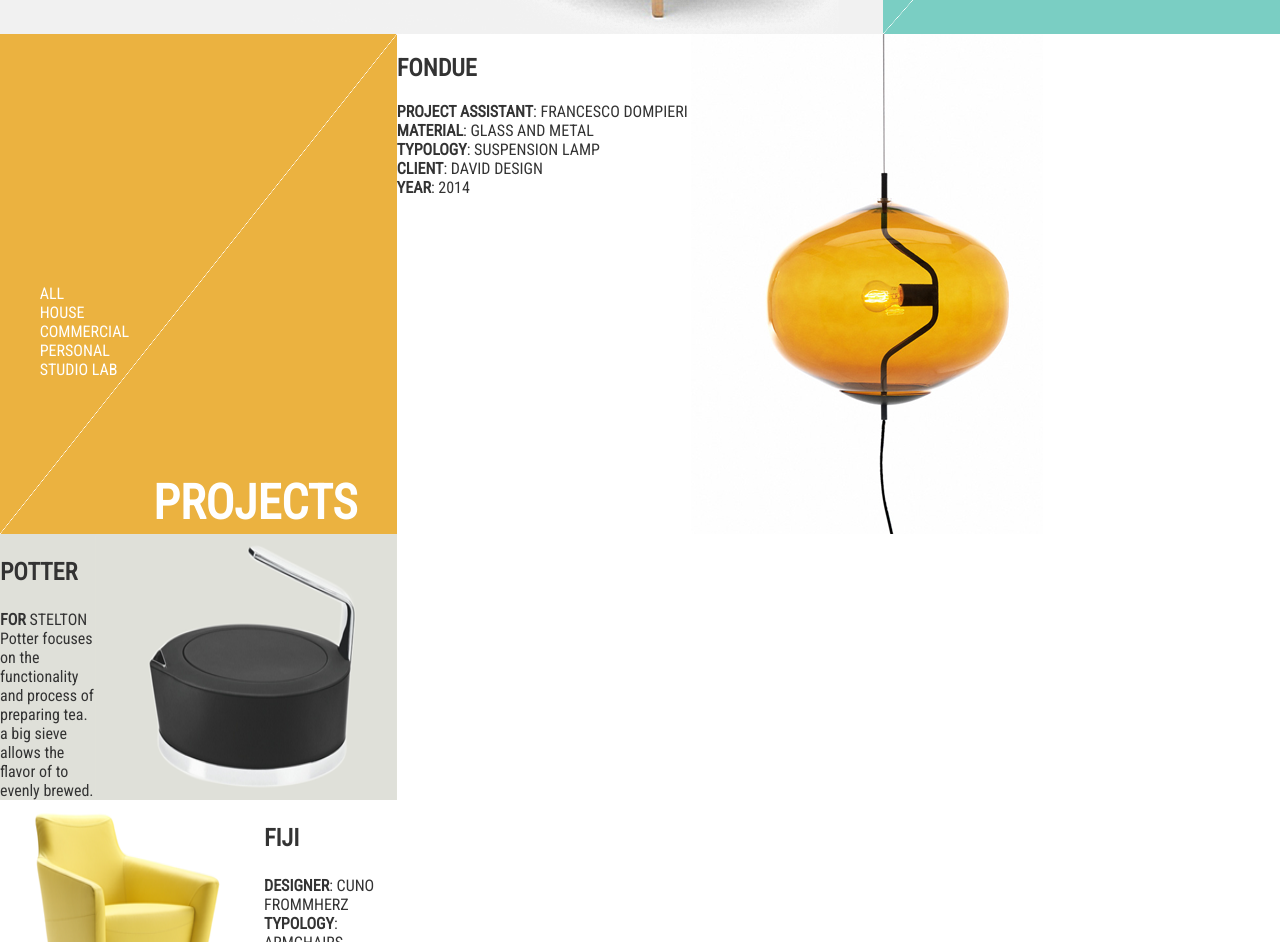
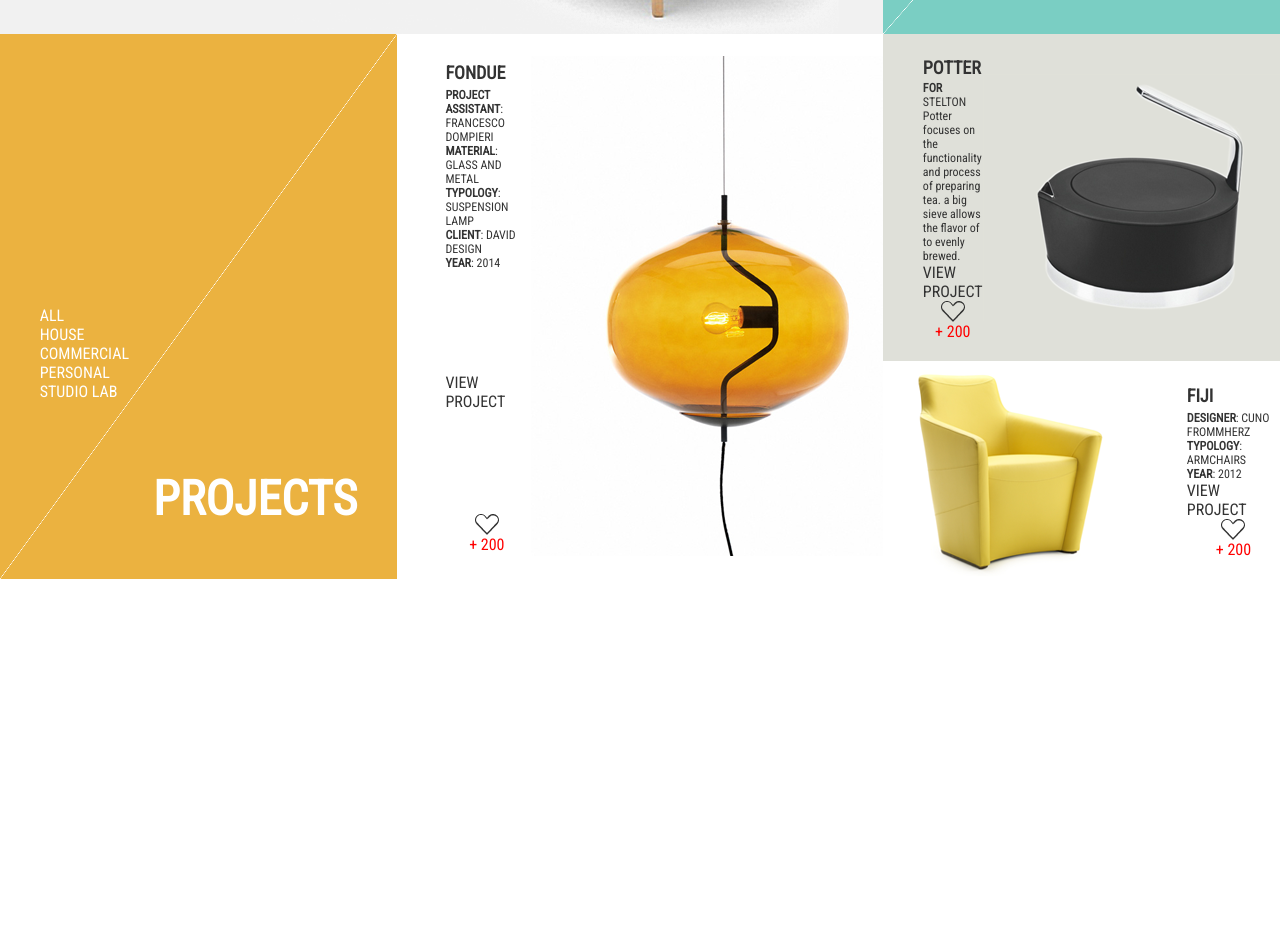
Before and after one commit to kolik29/dsgn, a plain HTML site: page index.html in a window 1280 px wide. Shown: the part 418-1360 px from the top of the page. After the commit the page ends 997 px from the top, so only its background shows below. Drawn offline with Linux system fonts and the light colour scheme.

Commit message:
Доделан адаптив, доделана нижняя часть

```diff
--- a/css/style.sass
+++ b/css/style.sass
@@ -14,7 +14,6 @@ a
 			position: absolute
 			left: -27.66px
 			top: 0
-			height: 100%
 			width: 100%
 			background: url('../img/icons/arrow_icon_w.png') no-repeat
 
@@ -28,6 +27,12 @@ a
 		&:before
 			background: url('../img/icons/arrow_icon_y.png') no-repeat
 
+h1
+	margin: 0
+
+h2
+	margin: 5% 0
+
 body
 	margin: 0
 	display: flex
@@ -36,17 +41,20 @@ body
 	font-family: 'Roboto Condensed'
 
 	section
-		min-height: 50%
 		background-size: 100%
 
+		&.big-width,
+		&.middle-width,
+		&.small-width
+			width: 100%
+
 		&.big-width
-			min-width: $small-width + $big-width
+			max-width: $small-width + $big-width
 
 		&.middle-width
-			min-width: $big-width
+			max-width: $big-width
 
 		&.small-width
-			min-width: $small-width
 			max-width: $small-width
 
 		&.main-screen
@@ -79,7 +87,7 @@ body
 			align-items: start
 
 			.menu-button
-				margin-top: 6em
+				margin-top: 10%
 				position: relative
 
 				label
@@ -168,6 +176,7 @@ body
 			.phone
 				position: absolute
 				color: #fff
+				font-size: 1em
 
 			.address
 				left: 10%
@@ -206,27 +215,59 @@ body
 			background: #fff
 			display: flex
 			color: #333333
+			justify-content: space-around
 
 			.uppercase
 				text-transform: uppercase
 
+			img
+				align-self: center
+
 			h1
 				text-transform: uppercase
 				font-size: 24px
+				width: 100%
 
 			&.grey
 				background-color: #dfe0d9
 
-		img
-			max-height: 100%
+			.text-block
+				flex-direction: column
+				display: flex
+				justify-content: space-between
+				align-items: center
+				margin: 5% 0 5% 10%
+				font-size: 12px
+
+				a
+					text-transform: uppercase
+					font-size: 16px
+
+					&:hover
+						color: black
+
+				.like
+					text-align: center
+					color: #ff0000
+					display: flex
+					flex-direction: column
+					align-items: center
+
+					div
+						background: url('../img/icons/heart.png') no-repeat
+						transition: .3s
+						width: 24px
+						height: 21px
+
+						&:hover
+							background: url('../img/icons/heart_r.png') no-repeat
 
 		@media screen and (max-width: 992px)
-			height: 50vh
-
 			&.big-width,
 			&.middle-width,
 			&.small-width
-				width: 50%
+				max-width: 50%
+				min-height: 50vh
 
 			&.main-screen,
 			&.item-screen,
@@ -237,21 +278,18 @@ body
 				display: flex
 
 				&.item-screen
-					width: 50%
+					max-width: 50%
 
 		@media screen and (max-width: 576px)
-			min-height: 50vh
-
 			&.big-width,
 			&.middle-width,
 			&.small-width
-				width: 100%
+				max-width: 100%
 
 			&.main-screen
 				flex-direction: column
 
-			&.main-screen,
-			&.items-block
+			&.main-screen
 				height: 100vh
 
 			&.items-block
--- a/index.html
+++ b/index.html
@@ -65,32 +65,53 @@
 		</h1>
 	</section>
 	<section class="middle-width item-screen">
-		<div class="uppercase">
+		<div class="text-block uppercase">
+			<div>
 				<h2>FONDUE</h2>
 				<b>Project Assistant</b>: Francesco Dompieri <br>
 				<b>Material</b>: Glass and Metal<br>
 				<b>Typology</b>: Suspension lamp<br>
 				<b>Client</b>: David Design<br>
-			<b>Year</b>: 2014
+				<b>Year</b>: 2014<br>
+			</div>
+			<a href="#" class="arrow_y">view project</a>
+			<a href="#" class="like">
+				<div></div>
+				+ 200
+			</a>
 		</div>
 		<img src="img/lamp.png">
 	</section>
 	<section class="small-width items-block">
 		<section class="item-screen grey">
+			<div class="text-block">
 				<div>
-				<h1>potter</h1>
+					<h2>POTTER</h2>
 					<b>FOR</b> STELTON <br>
 					Potter focuses on the functionality and process of preparing tea. a big sieve allows the flavor of to evenly brewed.
+				</div>
+				<a href="#" class="arrow_y">view project</a>
+				<a href="#" class="like">
+					<div></div>
+					+ 200
+				</a>
 			</div>
 			<img src="img/plotter.png" alt="">
 		</section>
 		<section class="item-screen">
 			<img src="img/arcmchair.png" alt="">
-			<div class="uppercase">
-				<h1>FIJI</h1>
-				<b>designer</b>: Cuno Frommherz <br>
-				<b>Typology</b>: armchairs <br>
+			<div class="text-block uppercase">
+				<div>
+					<h2>FIJI</h2>
+					<b>designer</b>: Cuno Frommherz<br>
+					<b>Typology</b>: armchairs<br>
 					<b>Year</b>: 2012
+				</div>
+				<a href="#" class="arrow_y">view project</a>
+				<a href="#" class="like">
+					<div></div>
+					+ 200
+				</a>
 			</div>
 		</section>
 	</section>
```
Also changed, not shown: css/style.css, img/icons/heart_r.png (added), 1 other file. Lines whose indentation alone changed are shown as unchanged.
